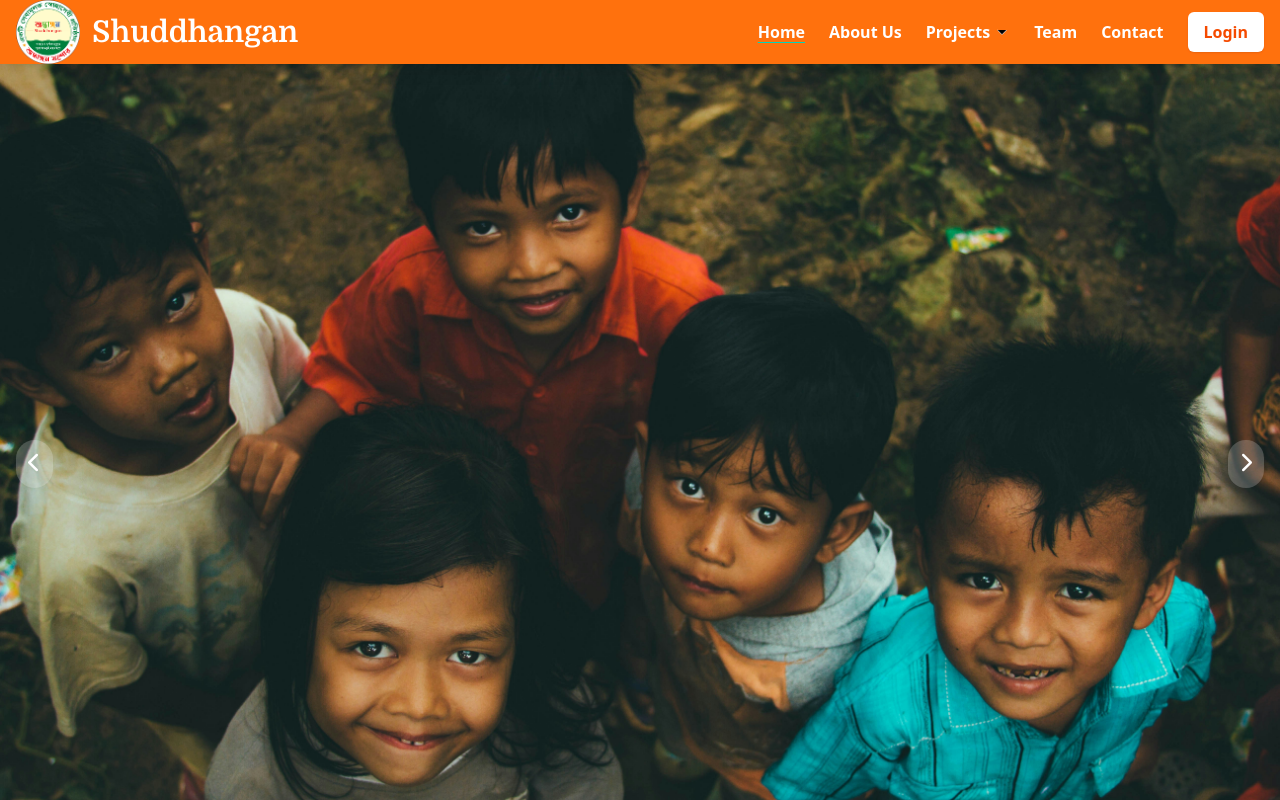
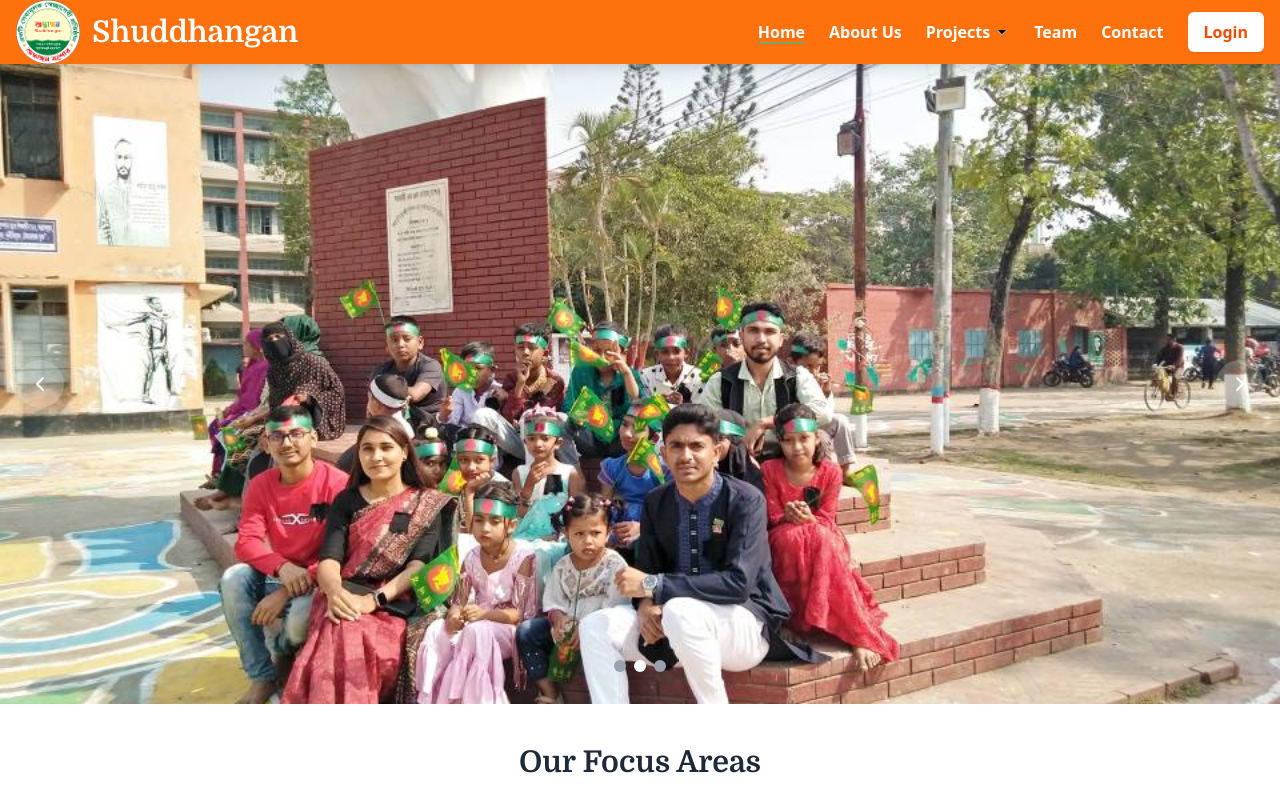
Before and after one commit to simonfornt/Project-tonmay, a React (Vite) app: page / in a window 1280 px wide. Shown: the top 800 px of the page. Built offline with nearby package versions, Linux system fonts and the light colour scheme.

Commit message:
update hero section

```diff
--- a/src/components/Hero.jsx
+++ b/src/components/Hero.jsx
@@ -1,12 +1,22 @@
-import React, { useState } from "react";
+import React, { useState, useEffect } from "react";
+import { ChevronLeft, ChevronRight, X } from "lucide-react";
 import heroImage1 from '../assets/childern.jpg';
-import heroImage2 from '../assets/mmc.jpg'; // Add more images
+import heroImage2 from '../assets/mmc.jpg';
 import heroImage3 from '../assets/picnic.jpg';
 
 const Hero = () => {
   const [isModalOpen, setIsModalOpen] = useState(false);
   const [currentSlide, setCurrentSlide] = useState(0);
+
   const images = [heroImage1, heroImage2, heroImage3];
+
+  // Auto change slide every 5 seconds
+  useEffect(() => {
+    const interval = setInterval(() => {
+      setCurrentSlide((prev) => (prev + 1) % images.length);
+    }, 5000);
+    return () => clearInterval(interval);
+  }, [images.length]);
 
   const nextSlide = () => {
     setCurrentSlide((prev) => (prev + 1) % images.length);
@@ -17,15 +27,13 @@ const Hero = () => {
   };
 
   return (
-    <section className="relative md:h-dvh min-h-[400px] flex items-center justify-center overflow-hidden">
+    <section className="relative h-[50vh] md:h-[60vh] lg:h-[80vh] min-h-[400px] flex items-center justify-center overflow-hidden">
       {/* Carousel Container */}
       <div className="absolute inset-0 z-0">
         {images.map((image, index) => (
           <div
             key={index}
-            className={`absolute inset-0 transition-opacity duration-1000 ${
-              currentSlide === index ? 'opacity-100' : 'opacity-0'
-            }`}
+            className={`absolute inset-0 transition-opacity duration-1000 ${currentSlide === index ? 'opacity-100' : 'opacity-0'}`}
           >
             <img
               src={image}
@@ -33,7 +41,6 @@ const Hero = () => {
               className="w-full h-full object-cover"
               loading="lazy"
             />
-            {/* <div className="absolute inset-0 bg-gradient-to-t from-gray-900 via-gray-900/80 to-transparent"></div> */}
           </div>
         ))}
       </div>
@@ -43,13 +50,13 @@ const Hero = () => {
         onClick={prevSlide}
         className="absolute left-4 top-1/2 -translate-y-1/2 z-20 p-3 rounded-full bg-white/20 hover:bg-white/30 transition-colors"
       >
-        <i className="fas fa-chevron-left text-white text-xl"></i>
+        <ChevronLeft className="text-white" />
       </button>
       <button
         onClick={nextSlide}
         className="absolute right-4 top-1/2 -translate-y-1/2 z-20 p-3 rounded-full bg-white/20 hover:bg-white/30 transition-colors"
       >
-        <i className="fas fa-chevron-right text-white text-xl"></i>
+        <ChevronRight className="text-white" />
       </button>
 
       {/* Carousel Indicators */}
@@ -58,27 +65,15 @@ const Hero = () => {
           <button
             key={index}
             onClick={() => setCurrentSlide(index)}
-            className={`w-3 h-3 rounded-full transition-colors ${
-              currentSlide === index ? 'bg-white' : 'bg-gray-400'
-            }`}
+            className={`w-3 h-3 rounded-full transition-colors ${currentSlide === index ? 'bg-white' : 'bg-gray-400'}`}
           />
         ))}
       </div>
 
-      {/* Original Content (Unchanged) */}
-      <div className="">
-        <div className="max-w-4xl mx-auto space-y-4 md:space-y-6">
-
-        </div>
-      </div>
-
-      {/* Original Modal (Unchanged) */}
+      {/* Modal */}
       {isModalOpen && (
         <div className="fixed inset-0 z-50 flex items-center justify-center p-4 backdrop-blur-sm animate-fadeIn">
-          <div
-            className="bg-white p-6 sm:p-8 rounded-xl sm:rounded-2xl shadow-2xl max-w-md w-full mx-4 border border-gray-100
-                     transform transition-all duration-300 scale-95 hover:scale-100"
-          >
+          <div className="bg-white p-6 sm:p-8 rounded-xl sm:rounded-2xl shadow-2xl max-w-md w-full mx-4 border border-gray-100 transform transition-all duration-300 scale-95 hover:scale-100">
             <div className="flex justify-between items-start mb-4 sm:mb-6">
               <h2 className="text-2xl sm:text-3xl font-bold text-gray-900">
                 Direct Impact Portal
@@ -88,7 +83,7 @@ const Hero = () => {
                 className="text-gray-500 hover:text-gray-700 transition-colors"
                 aria-label="Close"
               >
-                <i className="fas fa-times text-xl sm:text-2xl"></i>
+                <X className="text-xl sm:text-2xl" />
               </button>
             </div>
 
@@ -104,8 +99,7 @@ const Hero = () => {
 
               <button
                 onClick={() => setIsModalOpen(false)}
-                className="w-full px-5 py-3 sm:px-6 sm:py-3 bg-gray-900 hover:bg-gray-800 text-white rounded-lg sm:rounded-xl
-                         transition-all font-semibold text-base sm:text-lg hover:scale-[1.02]"
+                className="w-full px-5 py-3 sm:px-6 sm:py-3 bg-gray-900 hover:bg-gray-800 text-white rounded-lg sm:rounded-xl transition-all font-semibold text-base sm:text-lg hover:scale-[1.02]"
               >
                 Confirm Donation
               </button>
```
